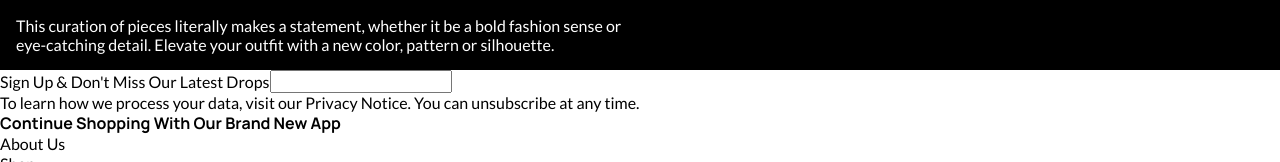
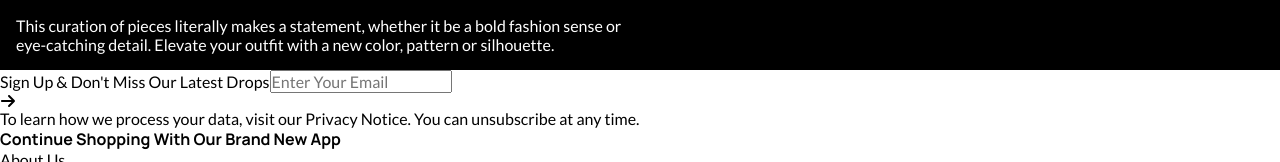
Before and after one commit to dylewskii/shopping-cart, a React (Vite) app: page / in a window 1280 px wide. Shown: the part 894-1056 px from the top of the page. Built offline with nearby package versions, Linux system fonts and the light colour scheme.

Commit message:
add icon & remove unused wrapper

```diff
--- a/src/components/footer/SignUp.jsx
+++ b/src/components/footer/SignUp.jsx
@@ -1,18 +1,20 @@
 import styles from "./SignUp.module.css";
+import { FaArrowRight } from "react-icons/fa6";
 
 function SignUp() {
   return (
     <div className={styles.signUpBox}>
-      <div className={styles.signUpWrapper}>
       <label>Sign Up & Don&#39;t Miss Our Latest Drops</label>
-        <input className={styles.signUpInput} />
+      <span className={styles.inputSpan}>
+        <input className={styles.signUpInput} placeholder="Enter Your Email" />
+        <FaArrowRight className={styles.icon} />
+      </span>
       <p>
         To learn how we process your data, visit our{" "}
         <a className={styles.privacyLink}>Privacy Notice</a>. You can
         unsubscribe at any time.
       </p>
     </div>
-    </div>
   );
 }
 
```
Lines whose indentation alone changed are shown as unchanged.
